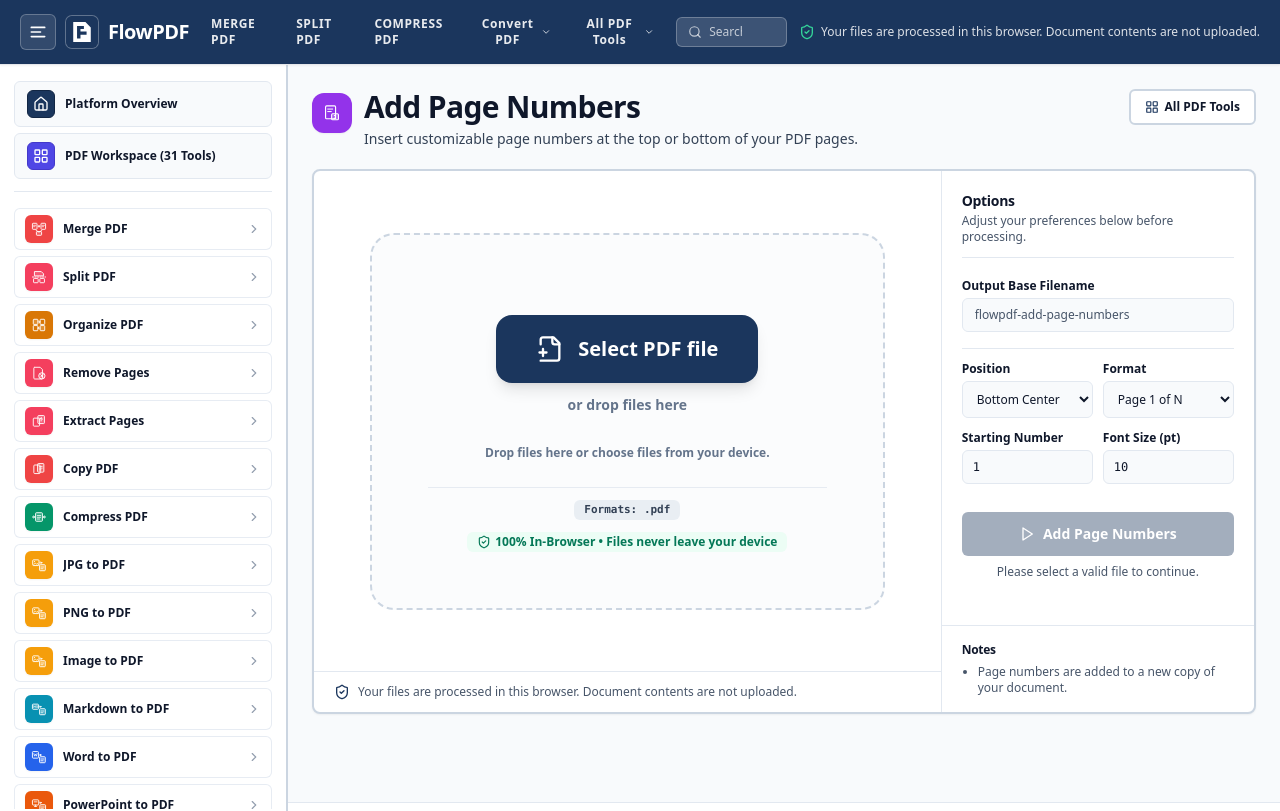
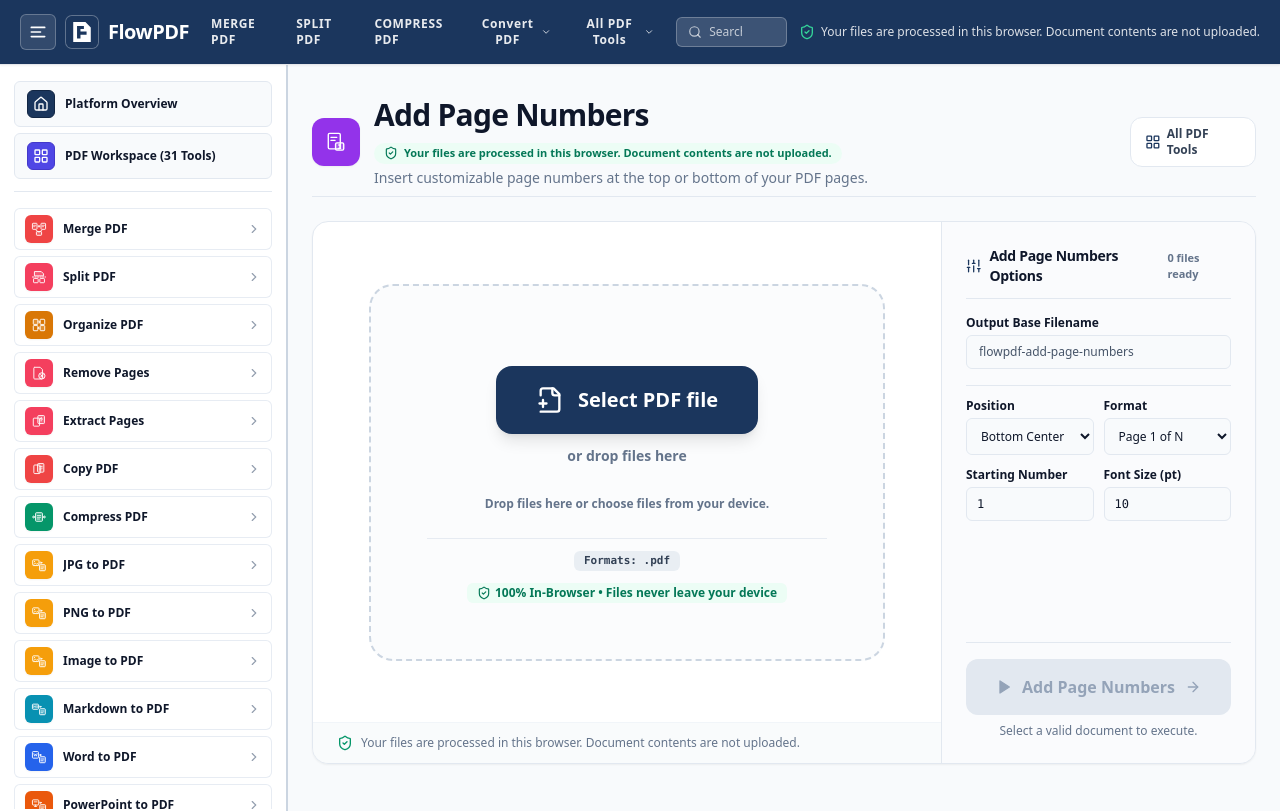
Before and after one commit to davizofficial/FlowPDF, a React (Vite) app: page /tools/add-page-numbers in a window 1280 px wide. Shown: the top 811 px of the page. Built offline with nearby package versions, Linux system fonts and the light colour scheme.

Commit message:
feat(workspace): redesign tool workspace with canvas layout and docked options sidebar

```diff
--- a/src/features/workspace/ToolWorkspace.tsx
+++ b/src/features/workspace/ToolWorkspace.tsx
@@ -5,6 +5,8 @@ import {
   AlertCircle,
   ShieldCheck,
   LayoutGrid,
+  ArrowRight,
+  Sliders,
 } from 'lucide-react';
 import { FileDropzone } from '../../components/file-queue/FileDropzone';
 import { FileQueueList } from '../../components/file-queue/FileQueueList';
@@ -105,98 +107,80 @@ export const ToolWorkspace: React.FC<ToolWorkspaceProps> = ({ tool }) => {
         })
       );
 
-      setQueue((prev) => (tool.allowMultipleFiles ? [...prev, ...newItems] : newItems));
+      setQueue((prev) => {
+        if (!tool.allowMultipleFiles) {
+          return newItems;
+        }
+        return [...prev, ...newItems];
+      });
+
       setLiveAnnouncement(
-        `Added ${newItems.length} ${
-          newItems.length === 1 ? 'file' : 'files'
-        } to ${tool.name}.`
+        `${newItems.length} file${
+          newItems.length === 1 ? '' : 's'
+        } added to queue.`
       );
     },
     [tool]
   );
 
   const handleMoveItem = (index: number, direction: 'up' | 'down') => {
-    const targetIdx = direction === 'up' ? index - 1 : index + 1;
-    if (targetIdx < 0 || targetIdx >= queue.length) return;
-    const next = [...queue];
-    const [moved] = next.splice(index, 1);
-    next.splice(targetIdx, 0, moved);
-    setQueue(next);
+    setQueue((prev) => {
+      const targetIndex = direction === 'up' ? index - 1 : index + 1;
+      if (targetIndex < 0 || targetIndex >= prev.length) return prev;
+      const copy = [...prev];
+      const [moved] = copy.splice(index, 1);
+      copy.splice(targetIndex, 0, moved);
+      return copy;
+    });
     setResult(null);
-    setLiveAnnouncement(
-      `Moved ${moved.name} to position ${targetIdx + 1} of ${next.length}.`
-    );
   };
 
-  const handleReorderDrag = (fromIndex: number, toIndex: number) => {
-    if (fromIndex === toIndex) return;
-    const next = [...queue];
-    const [moved] = next.splice(fromIndex, 1);
-    next.splice(toIndex, 0, moved);
-    setQueue(next);
+  const handleReorderDrag = (sourceIndex: number, targetIndex: number) => {
+    setQueue((prev) => {
+      if (sourceIndex === targetIndex) return prev;
+      const copy = [...prev];
+      const [moved] = copy.splice(sourceIndex, 1);
+      copy.splice(targetIndex, 0, moved);
+      return copy;
+    });
     setResult(null);
-    setLiveAnnouncement(
-      `Moved ${moved.name} to position ${toIndex + 1} of ${next.length}.`
-    );
   };
 
   const handleRemoveItem = (sessionId: string) => {
-    const removed = queue.find((i) => i.sessionId === sessionId);
-    const next = queue.filter((i) => i.sessionId !== sessionId);
-    setQueue(next);
+    setQueue((prev) => prev.filter((i) => i.sessionId !== sessionId));
     setResult(null);
-    if (removed) {
-      setLiveAnnouncement(
-        `Removed ${removed.name}. ${next.length} files remaining.`
-      );
-    }
   };
 
   const handleClearQueue = () => {
-    if (isProcessing || result) {
-      const confirmed = window.confirm(
-        'Clear all files and reset the current workspace?'
-      );
-      if (!confirmed) return;
-    }
     setQueue([]);
-    setPageSequence([]);
     setResult(null);
     setErrorMsg(null);
-    setLiveAnnouncement('Cleared all files.');
   };
 
   const handleCancelProcessing = () => {
     if (abortControllerRef.current) {
       abortControllerRef.current.abort();
-      abortControllerRef.current = null;
     }
-    setIsProcessing(false);
-    setProgress(null);
-    setErrorMsg(en.errors.cancelled);
   };
 
   const readyItems = queue.filter((i) => i.status === 'ready');
   const canExecute =
-    !isProcessing && readyItems.length >= tool.minFiles;
+    readyItems.length >= tool.minFiles &&
+    (!tool.allowMultipleFiles || readyItems.length <= 50) &&
+    !isProcessing;
 
-  const runProcessing = async (opts: Record<string, unknown>) => {
-    setErrorMsg(null);
-    setResult(null);
-
+  const runProcessing = async (effectiveOpts: Record<string, unknown>) => {
     const controller = new AbortController();
     abortControllerRef.current = controller;
     setIsProcessing(true);
     setProgress({
       stage: 'Reading files',
-      message: 'Processing your document privately in the browser...',
+      message: 'Processing document in browser memory...',
     });
 
     try {
-      const effectiveOptions: Record<string, unknown> = {
-        ...opts,
-      };
-      if (tool.id === 'organize-pdf') {
+      const effectiveOptions = { ...effectiveOpts };
+      if (tool.id === 'organize-pdf' && pageSequence.length > 0) {
         effectiveOptions.pageSequence = pageSequence;
       }
 
@@ -281,20 +265,53 @@ export const ToolWorkspace: React.FC<ToolWorkspaceProps> = ({ tool }) => {
     setIsOcrPromptOpen(false);
   };
 
+  const getActionBtnClasses = () => {
+    if (!canExecute) {
+      return 'bg-slate-200 text-slate-400 cursor-not-allowed';
+    }
+    switch (tool.id) {
+      case 'merge-pdf':
+      case 'insert-replace-pages':
+      case 'copy-pdf':
+        return 'bg-red-500 hover:bg-red-600 text-white shadow-lg shadow-red-500/25 active:scale-[0.99]';
+      case 'split-pdf':
+      case 'extract-pages':
+      case 'remove-pages':
+        return 'bg-rose-500 hover:bg-rose-600 text-white shadow-lg shadow-rose-500/25 active:scale-[0.99]';
+      case 'compress-pdf':
+        return 'bg-emerald-600 hover:bg-emerald-700 text-white shadow-lg shadow-emerald-600/25 active:scale-[0.99]';
+      case 'word-to-pdf':
+      case 'pdf-to-word':
+        return 'bg-blue-600 hover:bg-blue-700 text-white shadow-lg shadow-blue-600/25 active:scale-[0.99]';
+      case 'excel-to-pdf':
+      case 'pdf-to-excel':
+        return 'bg-green-600 hover:bg-green-700 text-white shadow-lg shadow-green-600/25 active:scale-[0.99]';
+      case 'powerpoint-to-pdf':
+      case 'pdf-to-powerpoint':
+        return 'bg-orange-600 hover:bg-orange-700 text-white shadow-lg shadow-orange-600/25 active:scale-[0.99]';
+      default:
+        return 'bg-primary hover:bg-primary-hover text-white shadow-lg shadow-primary/25 active:scale-[0.99]';
+    }
+  };
+
   return (
-    <main className="flex-1 px-4 py-6 sm:px-6">
-      <div className="mx-auto max-w-6xl space-y-5">
-        {/* Simple, Clean Tool Heading */}
-        <div className="animate-stage-1 flex flex-wrap items-start justify-between gap-4">
-          <div className="flex items-start gap-3">
-            <div className="mt-1">
-              <ToolVisualIcon toolId={tool.id} size="md" />
-            </div>
+    <main className="flex-1 px-4 py-8 sm:px-6">
+      <div className="mx-auto max-w-7xl space-y-6">
+        {/* iLovePDF Clean Tool Header */}
+        <div className="animate-stage-1 flex flex-col sm:flex-row sm:items-center sm:justify-between gap-4 pb-2 border-b border-slate-200">
+          <div className="flex items-start sm:items-center gap-3.5">
+            <ToolVisualIcon toolId={tool.id} size="lg" />
             <div>
-              <h1 className="font-display text-2xl font-bold text-ink sm:text-3xl">
+              <div className="flex flex-wrap items-center gap-2.5">
+                <h1 className="font-display text-2xl sm:text-3xl font-extrabold text-ink tracking-tight">
                   {tool.name}
                 </h1>
-              <p className="mt-1 max-w-2xl text-sm font-medium text-slate-700">
+                <div className="inline-flex items-center gap-1.5 rounded-full bg-emerald-50 px-2.5 py-0.5 text-[11px] font-bold text-emerald-700">
+                  <ShieldCheck className="h-3.5 w-3.5" aria-hidden="true" />
+                  <span>{en.brand.privacyStatement}</span>
+                </div>
+              </div>
+              <p className="mt-1 text-xs sm:text-sm font-normal text-slate-500 max-w-2xl">
                 {tool.shortDescription}
               </p>
             </div>
@@ -302,16 +319,16 @@ export const ToolWorkspace: React.FC<ToolWorkspaceProps> = ({ tool }) => {
 
           <Link
             to="/tools"
-            className="smooth-interactive inline-flex items-center gap-1.5 rounded-control border-2 border-slate-300 bg-surface px-3.5 py-2 text-xs font-bold text-ink hover:border-primary hover:text-primary"
+            className="smooth-interactive inline-flex items-center gap-1.5 self-start sm:self-auto rounded-xl border border-slate-200 bg-white px-3.5 py-2 text-xs font-bold text-slate-700 shadow-xs hover:border-primary hover:text-primary hover:bg-slate-50"
           >
-            <LayoutGrid className="h-3.5 w-3.5 text-primary" aria-hidden="true" />
+            <LayoutGrid className="h-4 w-4 text-primary" aria-hidden="true" />
             <span>All PDF Tools</span>
           </Link>
         </div>
 
-        {/* Clean Two-Column Workspace */}
-        <div className="animate-stage-2 grid grid-cols-1 overflow-hidden rounded-panel border-2 border-slate-300 bg-surface shadow-sm lg:grid-cols-12 min-h-[520px]">
-          {/* Left Column: File Upload, Queue, and Output */}
+        {/* Clean Two-Column Workspace (Canvas + Right Sidebar) */}
+        <div className="animate-stage-2 grid grid-cols-1 overflow-hidden rounded-2xl border border-slate-200 bg-white shadow-sm lg:grid-cols-12 min-h-[540px]">
+          {/* Left Column: File Upload Canvas, Queue, and Output */}
           <div className="flex flex-col justify-between h-full lg:col-span-7 xl:col-span-8">
             <div className="flex flex-col flex-1">
               <FileDropzone
@@ -322,7 +339,7 @@ export const ToolWorkspace: React.FC<ToolWorkspaceProps> = ({ tool }) => {
               />
 
               {queue.length > 0 && (
-                <div className="animate-panel-reveal">
+                <div className="animate-panel-reveal p-4 sm:p-6 space-y-5">
                   <FileQueueList
                     items={queue}
                     allowReorder={tool.allowMultipleFiles}
@@ -366,7 +383,7 @@ export const ToolWorkspace: React.FC<ToolWorkspaceProps> = ({ tool }) => {
                 )}
 
               {isProcessing && (
-                <div className="p-5">
+                <div className="p-6">
                   <ProcessingStatusBar
                     progress={progress}
                     onCancel={handleCancelProcessing}
@@ -377,7 +394,7 @@ export const ToolWorkspace: React.FC<ToolWorkspaceProps> = ({ tool }) => {
               {errorMsg && (
                 <div
                   role="alert"
-                  className="flex items-start gap-3 border-t border-danger bg-danger-bg px-5 py-4 text-xs text-danger"
+                  className="flex items-start gap-3 border-t border-danger bg-danger-bg px-6 py-4 text-xs text-danger"
                 >
                   <AlertCircle
                     className="mt-0.5 h-4 w-4 shrink-0"
@@ -399,29 +416,33 @@ export const ToolWorkspace: React.FC<ToolWorkspaceProps> = ({ tool }) => {
               />
             </div>
 
-            {/* Simple Privacy Footer Note inside Workspace */}
-            <div className="flex items-center gap-2 border-t border-border bg-canvas/70 px-5 py-3 text-xs text-muted">
+            {/* In-Browser Privacy Footer Guarantee */}
+            <div className="flex items-center gap-2 border-t border-slate-100 bg-slate-50/80 px-6 py-3 text-xs text-slate-500 font-medium">
               <ShieldCheck
-                className="h-4 w-4 text-primary shrink-0"
+                className="h-4 w-4 text-emerald-600 shrink-0"
                 aria-hidden="true"
               />
               <span>{en.brand.privacyStatement}</span>
             </div>
           </div>
 
-          {/* Right Column: Options and Primary Action */}
+          {/* Right Column: iLovePDF Style Docked Options Sidebar & Big Action Button */}
           <aside
             aria-label="Options and execution"
-            className="flex flex-col justify-between border-t border-border bg-surface-subtle/40 lg:col-span-5 lg:border-l lg:border-t-0 xl:col-span-4"
+            className="flex flex-col justify-between border-t border-slate-200 bg-slate-50/70 lg:col-span-5 lg:border-l lg:border-t-0 xl:col-span-4"
           >
-            <form onSubmit={handleExecuteTask} className="p-5 space-y-5">
-              <div className="border-b border-border pb-3">
-                <h2 className="text-sm font-bold text-ink">
-                  Options
+            <form onSubmit={handleExecuteTask} className="p-6 flex flex-col justify-between h-full space-y-6">
+              <div className="space-y-4">
+                <div className="flex items-center justify-between border-b border-slate-200 pb-3">
+                  <div className="flex items-center gap-2">
+                    <Sliders className="h-4 w-4 text-primary" aria-hidden="true" />
+                    <h2 className="font-display text-sm font-bold text-ink">
+                      {tool.name} Options
                     </h2>
-                <p className="mt-0.5 text-xs text-muted">
-                  Adjust your preferences below before processing.
-                </p>
+                  </div>
+                  <span className="text-[11px] font-bold text-slate-500">
+                    {readyItems.length} file{readyItems.length === 1 ? '' : 's'} ready
+                  </span>
                 </div>
 
                 <ToolOptionsForm
@@ -433,58 +454,49 @@ export const ToolWorkspace: React.FC<ToolWorkspaceProps> = ({ tool }) => {
                     setResult(null);
                   }}
                 />
+              </div>
 
-              <div className="pt-2">
+              {/* The Signature Big Action Button at the Bottom */}
+              <div className="pt-4 border-t border-slate-200 space-y-2">
                 <button
                   type="submit"
                   disabled={!canExecute}
-                  className="inline-flex w-full items-center justify-center gap-2 rounded-control bg-primary px-5 py-3 text-sm font-semibold text-primary-ink transition-colors duration-fast hover:bg-primary-hover disabled:cursor-not-allowed disabled:opacity-40"
+                  className={`smooth-interactive inline-flex w-full items-center justify-center gap-2.5 rounded-xl px-6 py-4 text-base font-bold transition-all duration-200 ${getActionBtnClasses()}`}
                 >
-                  <Play className="h-4 w-4" aria-hidden="true" />
+                  <Play className="h-4 w-4 fill-current" aria-hidden="true" />
                   <span>{tool.actionLabel}</span>
+                  <ArrowRight className="h-4 w-4" aria-hidden="true" />
                 </button>
+
                 {!canExecute && !isProcessing && (
-                  <p className="mt-2 text-center text-xs text-muted">
+                  <p className="text-center text-xs font-medium text-slate-500">
                     {tool.minFiles >= 2
-                      ? `Please select at least ${tool.minFiles} valid files to continue.`
-                      : 'Please select a valid file to continue.'}
+                      ? `Select at least ${tool.minFiles} files to execute.`
+                      : 'Select a valid document to execute.'}
                   </p>
                 )}
               </div>
             </form>
-
-            <section
-              aria-labelledby="tool-limitations-heading"
-              className="border-t border-border px-5 py-4 space-y-1.5"
-            >
-              <h3
-                id="tool-limitations-heading"
-                className="text-xs font-semibold text-ink"
-              >
-                Notes
-              </h3>
-              <ul className="list-disc pl-4 space-y-1 text-xs text-muted">
-                {tool.limitations.map((limit, idx) => (
-                  <li key={idx}>{limit}</li>
-                ))}
-              </ul>
-            </section>
           </aside>
         </div>
-      </div>
 
+        {/* Scanned PDF Modal */}
+        <ScannedPdfOcrModal
+          isOpen={isOcrPromptOpen}
+          fileName={scannedFilePrompted?.name || ''}
+          onApplyOcr={handleApplyOcr}
+          onContinueWithoutOcr={handleContinueWithoutOcr}
+          onClose={handleCloseOcrModal}
+        />
+
+        {/* Page Preview Modal */}
+        {previewItem && (
           <PdfPagePreviewModal
             item={previewItem}
             onClose={() => setPreviewItem(null)}
           />
-
-      <ScannedPdfOcrModal
-        isOpen={isOcrPromptOpen}
-        fileName={scannedFilePrompted?.name}
-        onApplyOcr={handleApplyOcr}
-        onContinueWithoutOcr={handleContinueWithoutOcr}
-        onClose={handleCloseOcrModal}
-      />
+        )}
+      </div>
     </main>
   );
 };
```
Lines whose indentation alone changed are shown as unchanged.
